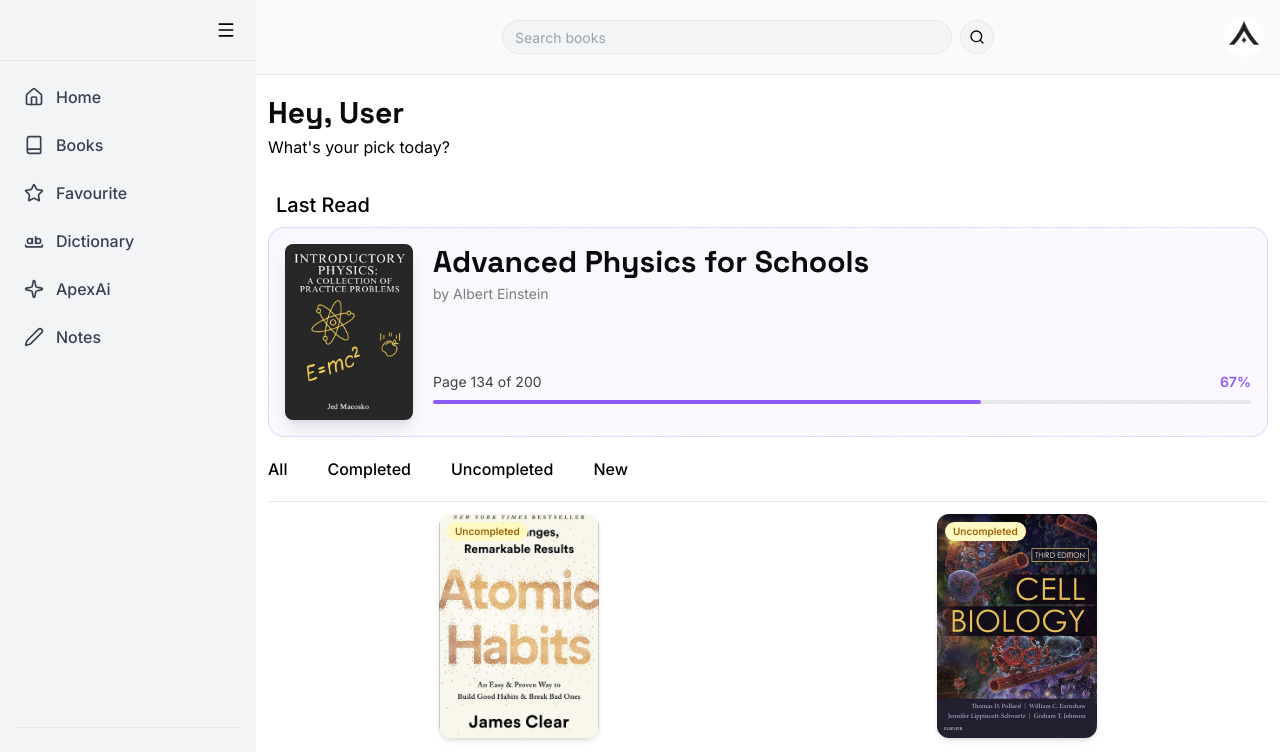
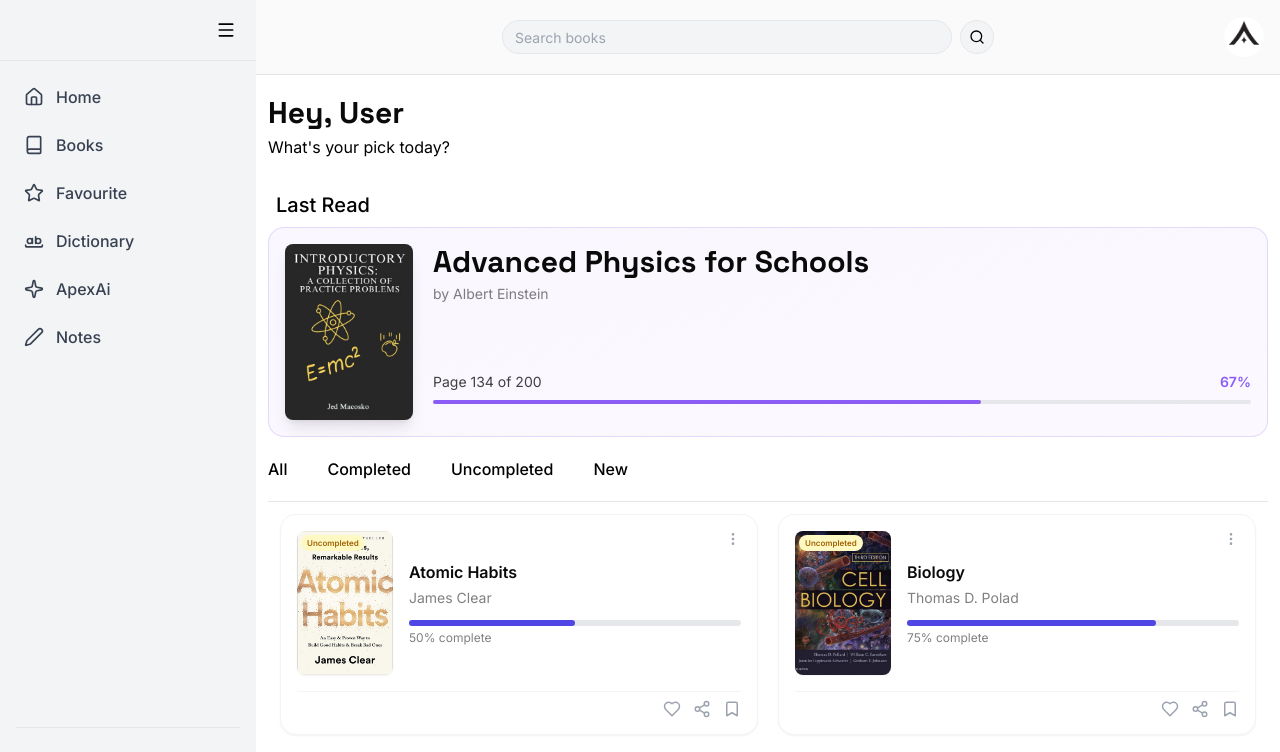
Before and after one commit to apex-future/Apex_Frontend, a React (Vite) app: page / in a window 1280 px wide. Shown: the top 752 px of the page. Built offline with nearby package versions, Linux system fonts and the light colour scheme.

Commit message:
changed the books layout and added some cool icons

```diff
--- a/src/apex_frontend/main_app/components/Allbooks.jsx
+++ b/src/apex_frontend/main_app/components/Allbooks.jsx
@@ -18,24 +18,29 @@ export default function Allbooks() {
     return (
         <div className="grid grid-cols-1 md:grid-cols-2 gap-5 p-3">
             {allBooks.map((book) => (
-                <div key={book.id} className="group cursor-pointer">
-                    {/* Cover */}
-                    <div className="relative w-40 h-56 mx-auto rounded-xl overflow-hidden shadow-md group-hover:shadow-lg transition-shadow duration-300">
+                <div key={book.id} className="group relative flex flex-col bg-white p-4 rounded-2xl shadow-sm hover:shadow-md transition-shadow duration-300 border border-gray-100">
+                    <button className="absolute top-3 right-3 text-gray-400 hover:text-gray-600 transition-colors p-1 rounded-full hover:bg-gray-100 z-10">
+                        <svg xmlns="http://www.w3.org/2000/svg" width="16" height="16" viewBox="0 0 24 24" fill="none" stroke="currentColor" strokeWidth="2" strokeLinecap="round" strokeLinejoin="round"><circle cx="12" cy="12" r="1" /><circle cx="12" cy="5" r="1" /><circle cx="12" cy="19" r="1" /></svg>
+                    </button>
+
+                    <div className="flex flex-row gap-4 mb-4">
+                        {/* Cover - Left Side */}
+                        <div className="relative w-24 h-36 flex-shrink-0 rounded-lg overflow-hidden shadow-sm">
                             <img
                                 src={book.cover}
                                 alt={book.title}
                                 className="w-full h-full object-cover group-hover:scale-105 transition-transform duration-300"
                             />
                             {/* Status Badge */}
-                        <span className={`absolute top-2 left-2 text-[10px] font-semibold px-2 py-0.5 rounded-full capitalize ${statusStyles[book.status]}`}>
+                            <span className={`absolute top-1 left-1 text-[8px] font-semibold px-1.5 py-0.5 rounded-full capitalize ${statusStyles[book.status]}`}>
                                 {book.status}
                             </span>
                         </div>
 
-                    {/* Info */}
-                    <div className="mt-3 px-1">
-                        <h3 className="font-semibold text-base text-text-primary truncate">{book.title}</h3>
-                        <p className="text-sm text-black/50 mb-2">{book.author}</p>
+                        {/* Info - Right Side */}
+                        <div className="flex-1 flex flex-col justify-center">
+                            <h3 className="font-semibold text-base text-text-primary line-clamp-2 mb-1">{book.title}</h3>
+                            <p className="text-sm text-black/50 mb-3">{book.author}</p>
 
                             {/* Progress Bar */}
                             <div className="w-full bg-gray-200 rounded-full h-1.5">
@@ -47,6 +52,20 @@ export default function Allbooks() {
                             <p className="text-xs text-black/50 mt-1">{book.progress}% complete</p>
                         </div>
                     </div>
+
+                    {/* Icon Footer */}
+                    <div className="flex justify-end gap-3 pt-2 border-t border-gray-100 mt-auto">
+                        <button className="text-gray-400 hover:text-red-500 transition-colors">
+                            <svg xmlns="http://www.w3.org/2000/svg" width="18" height="18" viewBox="0 0 24 24" fill="none" stroke="currentColor" strokeWidth="2" strokeLinecap="round" strokeLinejoin="round"><path d="M19 14c1.49-1.46 3-3.21 3-5.5A5.5 5.5 0 0 0 16.5 3c-1.76 0-3 .5-4.5 2-1.5-1.5-2.74-2-4.5-2A5.5 5.5 0 0 0 2 8.5c0 2.3 1.5 4.05 3 5.5l7 7Z" /></svg>
+                        </button>
+                        <button className="text-gray-400 hover:text-indigo-600 transition-colors">
+                            <svg xmlns="http://www.w3.org/2000/svg" width="18" height="18" viewBox="0 0 24 24" fill="none" stroke="currentColor" strokeWidth="2" strokeLinecap="round" strokeLinejoin="round"><circle cx="18" cy="5" r="3" /><circle cx="6" cy="12" r="3" /><circle cx="18" cy="19" r="3" /><line x1="8.59" x2="15.42" y1="13.51" y2="17.49" /><line x1="15.41" x2="8.59" y1="6.51" y2="10.49" /></svg>
+                        </button>
+                        <button className="text-gray-400 hover:text-indigo-600 transition-colors">
+                            <svg xmlns="http://www.w3.org/2000/svg" width="18" height="18" viewBox="0 0 24 24" fill="none" stroke="currentColor" strokeWidth="2" strokeLinecap="round" strokeLinejoin="round"><path d="m19 21-7-4-7 4V5a2 2 0 0 1 2-2h10a2 2 0 0 1 2 2v16z" /></svg>
+                        </button>
+                    </div>
+                </div>
             ))}
         </div>
     );
```
Lines whose indentation alone changed are shown as unchanged.
